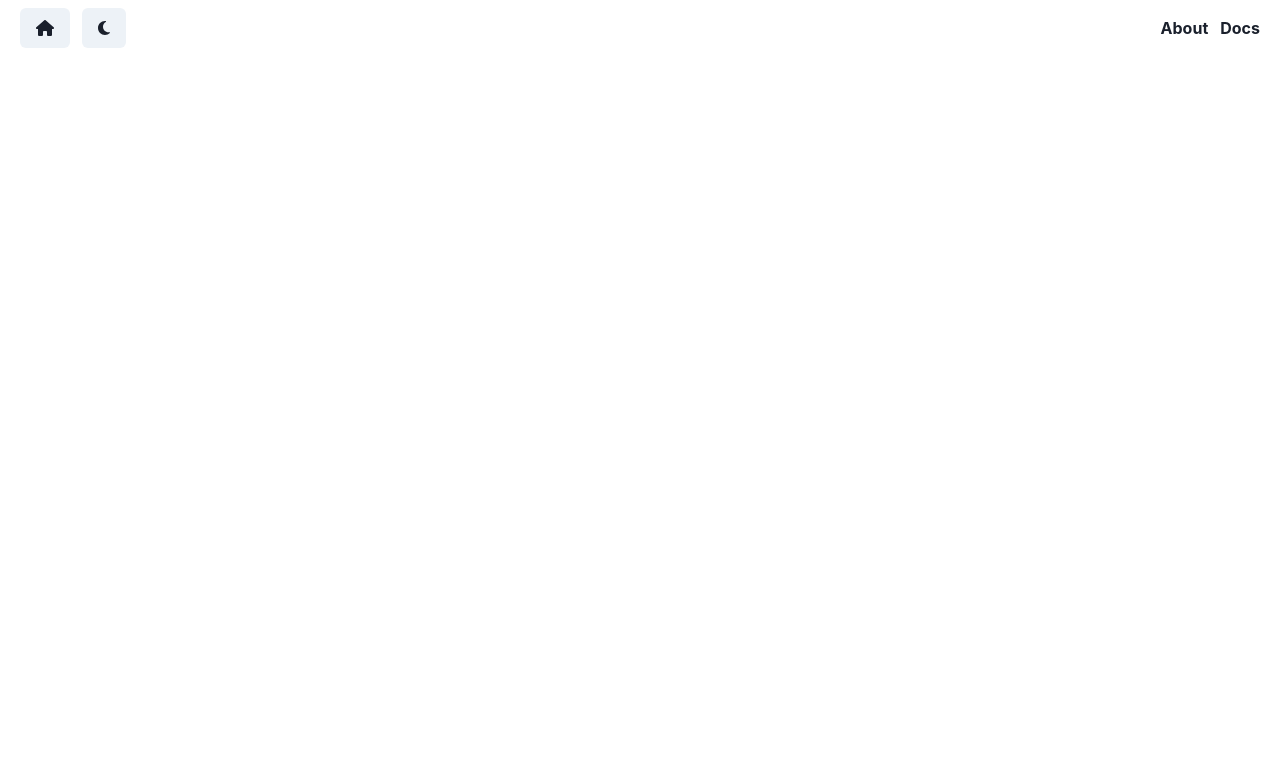
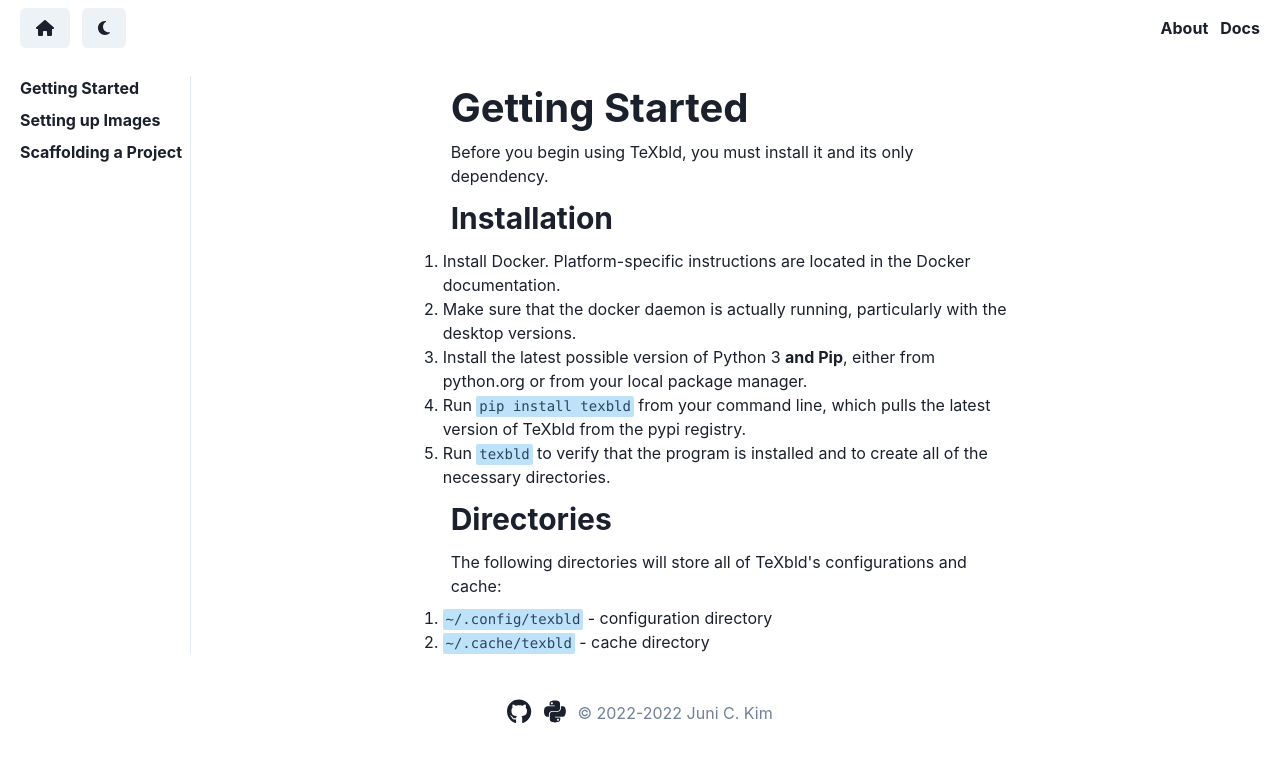
Before and after one commit to texbld/website, a React (Vite) app: page /docs in a window 1280 px wide. Before the commit this address had no page. Shown: the top 762 px of the page. Built offline with nearby package versions, Linux system fonts and the light colour scheme.

Commit message:
documentation mdx works

```diff
--- /dev/null
+++ b/src/docs/components.tsx
@@ -0,0 +1,54 @@
+import { Code, Divider, Heading, Text } from "@chakra-ui/react";
+import React from "react";
+
+function H1(props: { children: React.ReactNode }) {
+  return (
+    <Heading fontSize={40} fontWeight="bold" m={2}>
+      {props.children}
+    </Heading>
+  );
+}
+
+function H2(props: { children: React.ReactNode }) {
+  return (
+    <Text fontSize={30} fontWeight="bold" m={2}>
+      {props.children}
+    </Text>
+  );
+}
+
+function H3(props: { children: React.ReactNode }) {
+  return (
+    <Heading fontSize={25} fontWeight="bold" m={2}>
+      {props.children}
+    </Heading>
+  );
+}
+
+function H4(props: { children: React.ReactNode }) {
+  return (
+    <Heading fontSize={20} fontWeight="bold" m={2}>
+      {props.children}
+    </Heading>
+  );
+}
+
+function P(props: { children: React.ReactNode }) {
+  return <Text m={2}>{props.children}</Text>;
+}
+
+function CODE(props: { children: React.ReactNode }) {
+  return <Code colorScheme={"blue"}>{props.children}</Code>;
+}
+
+const components = {
+  h1: H1,
+  h2: H2,
+  h3: H3,
+  h4: H4,
+  hr: () => <Divider />,
+  p: P,
+  code: CODE,
+};
+
+export default components as any;
--- a/src/docs/index.tsx
+++ b/src/docs/index.tsx
@@ -1,54 +1,114 @@
-import { Code, Divider, Text } from "@chakra-ui/react";
 import React from "react";
+import { Route, Routes } from "react-router-dom";
+import pages from "./routes";
+import components from "./components";
+import {
+  Box,
+  Text,
+  Button,
+  Container,
+  Drawer,
+  DrawerBody,
+  DrawerCloseButton,
+  DrawerContent,
+  DrawerHeader,
+  DrawerOverlay,
+  Link,
+  Stack,
+  StackDivider,
+  useDisclosure,
+  useMediaQuery,
+  Heading,
+} from "@chakra-ui/react";
+import { Icon } from "../fontawesome";
+import { Link as RouterLink } from "react-router-dom";
 
-function H1(props: { children: React.ReactNode }) {
+function NotFound() {
   return (
-    <Text fontSize={40} fontWeight="bold">
-      {props.children}
-    </Text>
+    <Heading fontWeight={"bold"} fontSize={40}>
+      Requested Resource Not Found
+    </Heading>
+  );
+}
+const Page = () => (
+  <Container>
+    <Routes>
+      {pages.map((page) => (
+        <Route
+          path={page.path === "" ? undefined : page.path}
+          index={page.path === ""}
+          key={page.path}
+          element={<page.component components={components} />}
+        />
+      ))}
+      <Route path="*" element={<NotFound />} />
+    </Routes>
+  </Container>
+);
+
+const Toc = () => (
+  <Stack gap={2} direction={"column"} position="sticky" top="0">
+    {pages.map((page) => (
+      <Link as={RouterLink} to={"/docs/" + page.path}>
+        <Text fontWeight={"bold"}>{page.title}</Text>
+      </Link>
+    ))}
+  </Stack>
+);
+
+function Hamburger() {
+  const { isOpen, onOpen, onClose } = useDisclosure();
+  return (
+    <>
+      <Box>
+        <Button onClick={onOpen}>
+          <Icon icon="fa-solid fa-bars" />
+        </Button>
+      </Box>
+      <Drawer isOpen={isOpen} placement="left" onClose={onClose} size="xs">
+        <DrawerOverlay width={10} />
+        <DrawerContent p={3}>
+          <DrawerCloseButton />
+          <DrawerHeader>
+            <Link as={RouterLink} to="/" onClick={onClose}>
+              TeXbld
+            </Link>
+          </DrawerHeader>
+          <DrawerBody>
+            {pages.map((page) => (
+              <Link
+                as={RouterLink}
+                to={"docs/" + page.path}
+                key={"/docs/" + page.path}
+                onClick={onClose}
+              >
+                <Text fontWeight={"bold"}>{page.title}</Text>
+              </Link>
+            ))}
+          </DrawerBody>
+        </DrawerContent>
+      </Drawer>
+    </>
   );
 }
 
-function H2(props: { children: React.ReactNode }) {
-  return (
-    <Text fontSize={30} fontWeight="bold">
-      {props.children}
-    </Text>
+export default function docs() {
+  const [isWide] = useMediaQuery("(min-width: 600px)");
+  return isWide ? (
+    <Stack
+      m={2}
+      p={3}
+      direction={"row"}
+      justify="center"
+      divider={<StackDivider borderColor="gray.200" />}
+    >
+      <Toc />
+      <Page />
+    </Stack>
+  ) : (
+    <Stack m={2} p={3} direction={"column"}>
+      <Hamburger />
+      <Page />
+    </Stack>
   );
 }
-
-function H3(props: { children: React.ReactNode }) {
-  return (
-    <Text fontSize={25} fontWeight="bold">
-      {props.children}
-    </Text>
-  );
-}
-
-function H4(props: { children: React.ReactNode }) {
-  return (
-    <Text fontSize={20} fontWeight="bold">
-      {props.children}
-    </Text>
-  );
-}
-
-function P(props: { children: React.ReactNode }) {
-  return <Text>{props.children}</Text>;
-}
-
-function CODE(props: { children: React.ReactNode }) {
-  return <Code colorScheme={"blue"}>{props.children}</Code>;
-}
-
-const components = {
-  h1: H1,
-  h2: H2,
-  h3: H3,
-  h4: H4,
-  hr: () => <Divider />,
-  p: P,
-  code: CODE,
-};
-
-export default components as any;
--- /dev/null
+++ b/src/docs/markdown/Gettingstarted.mdx
@@ -0,0 +1,18 @@
+# Getting Started
+
+Before you begin using TeXbld, you must install it and its only dependency.
+
+## Installation
+
+1. Install Docker. Platform-specific instructions are located in the [Docker documentation](https://docs.docker.com/get-docker/).
+2. Make sure that the docker daemon is actually running, particularly with the desktop versions.
+3. Install the latest possible version of Python 3 **and Pip**, either from [python.org](https://www.python.org/downloads/) or from your local package manager.
+4. Run `pip install texbld` from your command line, which pulls the latest version of TeXbld from the pypi registry.
+5. Run `texbld` to verify that the program is installed and to create all of the necessary directories.
+
+## Directories
+
+The following directories will store all of TeXbld's configurations and cache:
+
+1. `~/.config/texbld` - configuration directory
+2. `~/.cache/texbld` - cache directory
--- /dev/null
+++ b/src/docs/markdown/Imagetut.mdx
@@ -0,0 +1 @@
+# Images
--- /dev/null
+++ b/src/docs/markdown/Projecttut.mdx
@@ -0,0 +1 @@
+# Projects
--- /dev/null
+++ b/src/docs/routes.ts
@@ -0,0 +1,21 @@
+import Imagetut from "./markdown/Imagetut.mdx";
+import Projecttut from "./markdown/Projecttut.mdx";
+import Gettingstarted from "./markdown/Gettingstarted.mdx";
+
+export default [
+  {
+    path: "",
+    title: "Getting Started",
+    component: Gettingstarted,
+  },
+  {
+    path: "image",
+    title: "Setting up Images",
+    component: Imagetut,
+  },
+  {
+    path: "project",
+    title: "Scaffolding a Project",
+    component: Projecttut,
+  },
+];
--- a/src/main.tsx
+++ b/src/main.tsx
@@ -8,7 +8,8 @@ import { BrowserRouter, Route, Routes } from "react-router-dom";
 import fontawesome from "./fontawesome";
 import Home from "./pages/Home";
 import About from "./pages/About";
-import components from "./docs";
+import Docs from "./docs";
+import Footer from "./components/Footer";
 
 const App = () => (
   <Box>
@@ -16,7 +17,9 @@ const App = () => (
     <Routes>
       <Route path="/" element={<Home />}></Route>
       <Route path="/about" element={<About />}></Route>
+      <Route path="/docs/*" element={<Docs />}></Route>
     </Routes>
+    <Footer />
   </Box>
 );
 
--- a/src/pages/About.tsx
+++ b/src/pages/About.tsx
@@ -1,10 +1,11 @@
-import { Box, Divider, Heading, Link, Text } from "@chakra-ui/react";
+import { Box, Container, Divider, Heading, Link, Text } from "@chakra-ui/react";
 import React from "react";
 import Footer from "../components/Footer";
 
 export default function About() {
   return (
     <Box m={2} p={3}>
+      <Container>
         <Heading fontWeight={"bold"} fontSize={40}>
           About
         </Heading>
@@ -12,9 +13,9 @@ export default function About() {
         <Box m={2}>
           <Text>
             TeXbld was first developed by Juni Kim, who, while writing virtually
-          all of his assignments in markup languages during his sophomore year,
-          faced the challenge of reproducing his builds across various operating
-          systems.
+            all of his assignments in markup languages during his sophomore
+            year, faced the challenge of reproducing his builds across various
+            operating systems.
           </Text>
           <Text>
             At first,{" "}
@@ -22,17 +23,18 @@ export default function About() {
               mktex
             </Link>
             , a shell script which could scaffold a simple project from a
-          template, was written. This first implementation, however, relied on a
-          Makefile whose commands were run directly on the system, leaving the
-          build process vulnerable to arbitrary system changes.
+            template, was written. This first implementation, however, relied on
+            a Makefile whose commands were run directly on the system, leaving
+            the build process vulnerable to arbitrary system changes.
           </Text>
           <Text>
-          Docker extensions were then added to mktex so that one could compile a
-          paper in an isolated container with its own pre-determined
+            Docker extensions were then added to mktex so that one could compile
+            a paper in an isolated container with its own pre-determined
             dependencies. Although somewhat successful at yielding reproducible
-          papers, the docker image (junikimm717/mktex-build) was a single point
-          of failure. This image was also extremeley bloated since it had to be
-          capable of building every type of paper, instead of being specialized.
+            papers, the docker image (junikimm717/mktex-build) was a single
+            point of failure. This image was also extremeley bloated since it
+            had to be capable of building every type of paper, instead of being
+            specialized.
           </Text>
           <Text>
             TeXbld is the next iteration on this concept, and aims to preserve
@@ -40,7 +42,7 @@ export default function About() {
             and reliably scaffold new projects from images.
           </Text>
         </Box>
-      <Footer />
+      </Container>
     </Box>
   );
 }
--- a/src/pages/Home.tsx
+++ b/src/pages/Home.tsx
@@ -51,7 +51,6 @@ export default function Home() {
           </Card>
         </Box>
       </Center>
-      <Footer />
     </Box>
   );
 }
```
Also changed, not shown: src/docs/Image.mdx (deleted, +0 -3 lines). Lines whose indentation alone changed are shown as unchanged.
